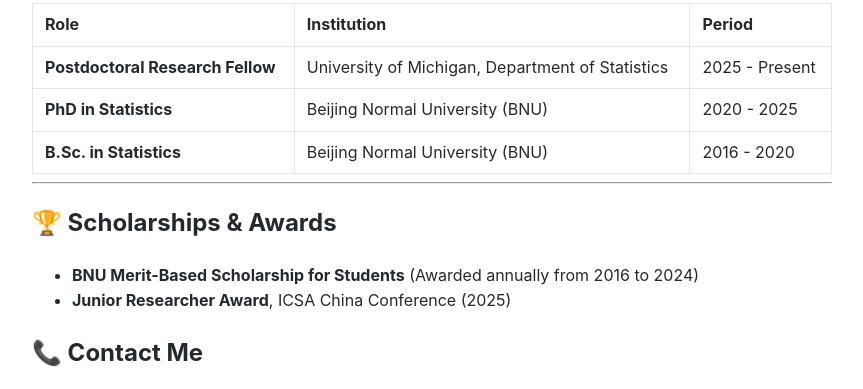
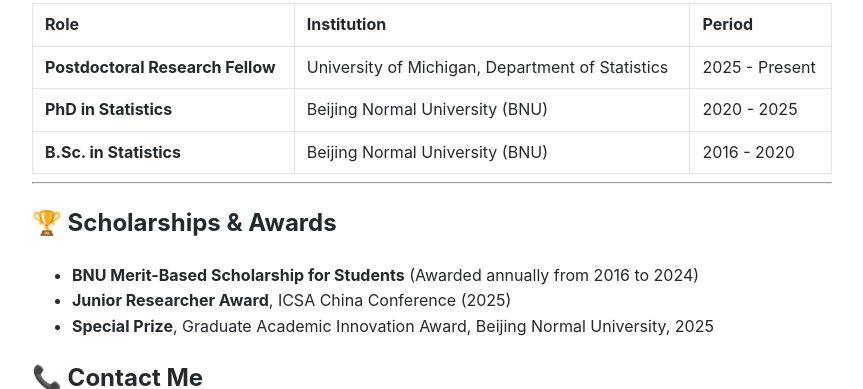
Before and after one commit to jqhuangbnu-stack/jqhuangbnu-stack.github.io, a plain HTML site: page index.html in a window 1280 px wide. Shown: the part 2059-2448 px from the top of the page, without its empty margins (208-1071 px from the left). Drawn offline with Linux system fonts and the light colour scheme.

Commit message:
Update index.html

```diff
--- a/index.html
+++ b/index.html
@@ -114,6 +114,7 @@
 <ul>
     <li><strong>BNU Merit-Based Scholarship for Students</strong> (Awarded annually from 2016 to 2024)</li>
     <li><strong>Junior Researcher Award</strong>, ICSA China Conference (2025)</li>
+     <li><strong> Special Prize</strong>, Graduate Academic Innovation Award</strong>, Beijing Normal University</strong>, 2025
 </ul>
 
 <h2>📞 Contact Me</h2>
```
